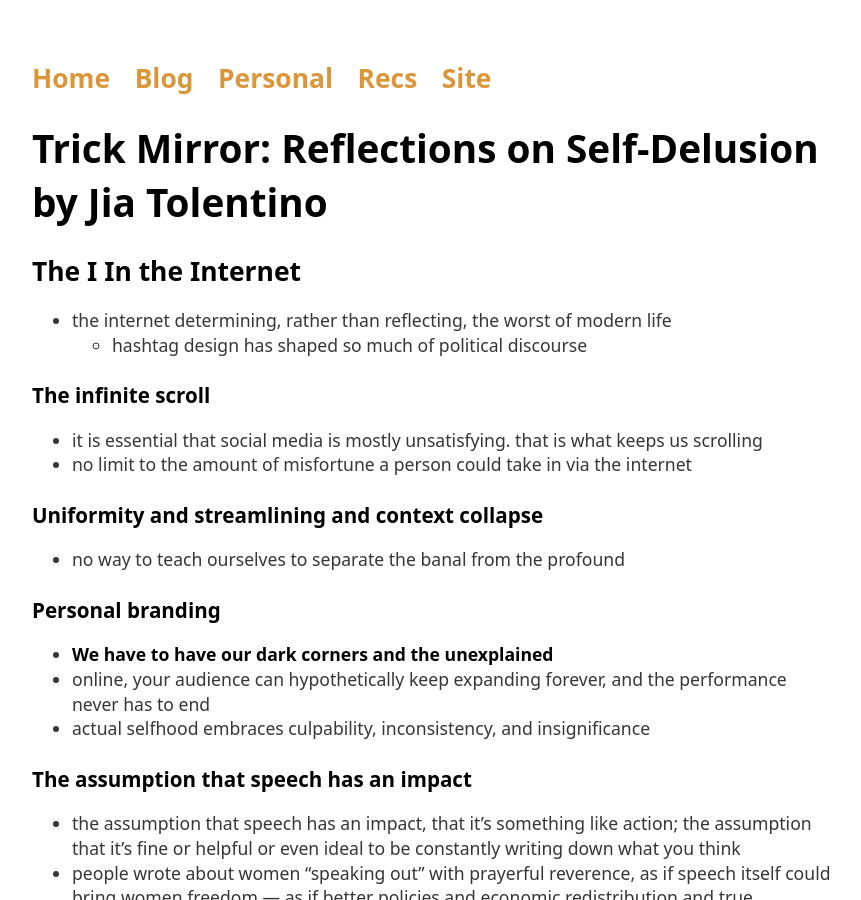
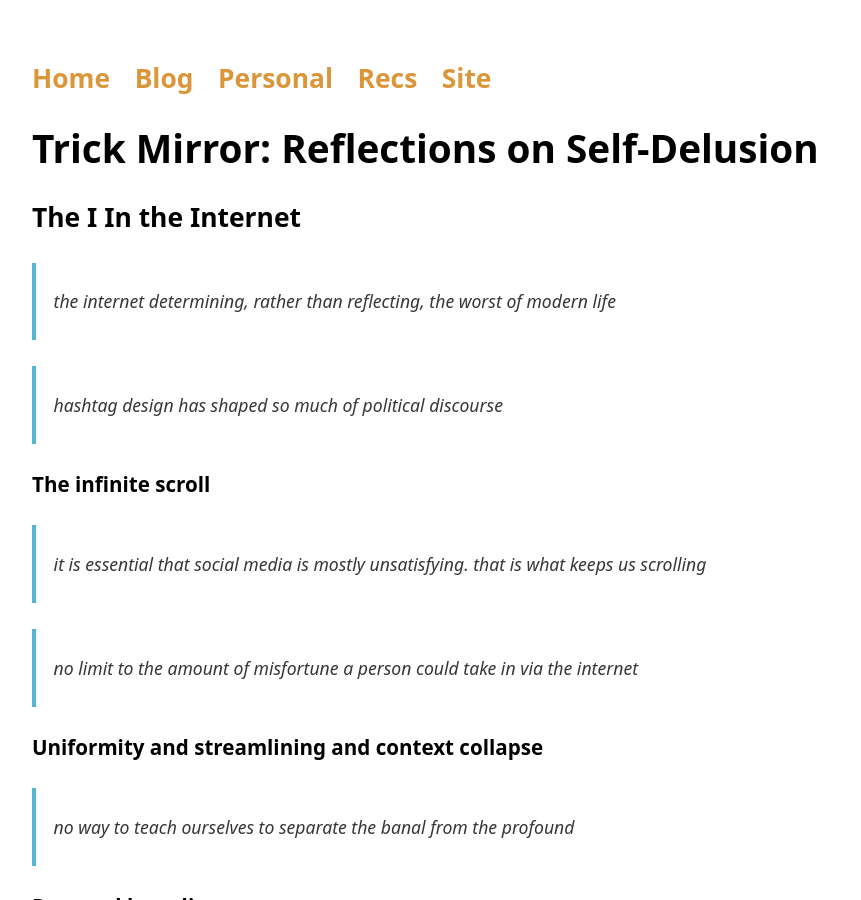
Before and after one commit to grkw/grkw.github.io, a Jekyll site: the page built from _booknotes/trick_mirror.md, in a window 1280 px wide and 900 px high. Shown: the whole window, without its empty margins (208-1069 px from the left). Built offline with Jekyll 4.4.1, drawn with Linux system fonts in a browser that asks for light colours.

Commit message:
Fix booknote urls and formatting

```diff
--- a/_booknotes/trick_mirror.md
+++ b/_booknotes/trick_mirror.md
@@ -1,115 +1,166 @@
 ---
 layout: booknotes
-title: "Trick Mirror: Reflections on Self-Delusion by Jia Tolentino"
+title: "Trick Mirror: Reflections on Self-Delusion"
+author: "Jia Tolentino"
 ---
 
 ## The I In the Internet
 
-- the internet determining, rather than reflecting, the worst of modern life
-  - hashtag design has shaped so much of political discourse
+> the internet determining, rather than reflecting, the worst of modern life
+
+> hashtag design has shaped so much of political discourse
 
 ### The infinite scroll
 
-- it is essential that social media is mostly unsatisfying. that is what keeps us scrolling
-- no limit to the amount of misfortune a person could take in via the internet
+> it is essential that social media is mostly unsatisfying. that is what keeps us scrolling
+
+> no limit to the amount of misfortune a person could take in via the internet
 
 ### Uniformity and streamlining and context collapse
 
-- no way to teach ourselves to separate the banal from the profound
+> no way to teach ourselves to separate the banal from the profound
 
 ### Personal branding
 
-- **We have to have our dark corners and the unexplained**
-- online, your audience can hypothetically keep expanding forever, and the performance never has to end
-- actual selfhood embraces culpability, inconsistency, and insignificance
+> **We have to have our dark corners and the unexplained**
+
+> online, your audience can hypothetically keep expanding forever, and the performance never has to end
+
+> actual selfhood embraces culpability, inconsistency, and insignificance
 
 ### The assumption that speech has an impact
 
-- the assumption that speech has an impact, that it's something like action; the assumption that it's fine or helpful or even ideal to be constantly writing down what you think
-- people wrote about women "speaking out" with prayerful reverence, as if speech itself could bring women freedom — as if better policies and economic redistribution and true investment from men weren't necessary, too.
-- **the representation of an activity will vary in some degree from the activity itself and therefore inevitably misrepresent it**
-- both-sides arguments like this are always appealing to people who wish to seem both contrarian and intellectually superior
+> the assumption that speech has an impact, that it's something like action; the assumption that it's fine or helpful or even ideal to be constantly writing down what you think
+
+> people wrote about women "speaking out" with prayerful reverence, as if speech itself could bring women freedom — as if better policies and economic redistribution and true investment from men weren't necessary, too.
+
+> **the representation of an activity will vary in some degree from the activity itself and therefore inevitably misrepresent it**
+
+> both-sides arguments like this are always appealing to people who wish to seem both contrarian and intellectually superior
 
 ### Toxic and extremist internet communities
 
-- rather than work toward other forms of self-actualization, they established a group identity that centered on anti-woman virulence
-- credit women with a maximum of power that they did not actually possess
-- **#yesallwomen not all men have made women fearful, but yes, all women have experienced fear because of men**
-- feminist solidarity and shared vulnerability inextricable, as if we were incapable of building solidarity around anything else
+> rather than work toward other forms of self-actualization, they established a group identity that centered on anti-woman virulence
+
+> credit women with a maximum of power that they did not actually possess
+
+> **#yesallwomen not all men have made women fearful, but yes, all women have experienced fear because of men**
+
+> feminist solidarity and shared vulnerability inextricable, as if we were incapable of building solidarity around anything else
 
 ## Reality TV Me
 
-- ordinary personhood would seamlessly readjust itself around whatever within it would sell
-- **too conscious of what "Jia" would do in this situation — that I'm in danger of becoming a "character to myself"**
-- "I don't want to get famous for this bullshit. I want to get famous for writing a book."
+> ordinary personhood would seamlessly readjust itself around whatever within it would sell
+
+> **too conscious of what "Jia" would do in this situation — that I'm in danger of becoming a "character to myself"**
+
+> "I don't want to get famous for this bullshit. I want to get famous for writing a book."
 
 ## Always Be Optimizing
 
-- **the ideal woman always believes she came up with herself on her own**
-- **he needs to eat his twelve-dollar salad in ten minutes because he needs the extra time to keep functioning within the job that allows him to afford a regular twelve-dollar salad in the first place. he feels a physical need for this twelve-dollar salad as it's the most reliable and convenient way to build up a vitamin barrier against the general malfunction that comes with his salad-requiring-and-enabling job**
-- imagining beauty as a matter of hard work and entrepreneurship, the American Dream
-- the logic of beauty as an ethical ideal
-- Glossier — idealize beauty that appears to require almost no intervention
-- the default assumption is that it is politically important to designate everyone as beautiful
-- instead of trying to be more radiant for our husbands, we can now counsel one another to do all the same things but for ourselves
-- relentless self-improvement as natural, mandatory, and feminist — or just, without question, the best way to live
-- "enclothed cognition" clothes that come with cultural scripts can actually alter cognitive functions
-- the best way to instill a cultural value is to eroticize it
-- we pay too much for the things we think are precious, but we also start to believe things are precious if someone makes us pay too much
-- there are rewards for succeeding under capitalism and patriarchy
-- **we have not "optimized" our wages, our childcare system, our political representation**
-- it's possible if we want it. but what do we want?
+> **the ideal woman always believes she came up with herself on her own** >**he needs to eat his twelve-dollar salad in ten minutes because he needs the extra time to keep functioning within the job that allows him to afford a regular twelve-dollar salad in the first place. he feels a physical need for this twelve-dollar salad as it's the most reliable and convenient way to build up a vitamin barrier against the general malfunction that comes with his salad-requiring-and-enabling job**
+
+> imagining beauty as a matter of hard work and entrepreneurship, the American Dream
+
+> the logic of beauty as an ethical ideal
+
+> Glossier — idealize beauty that appears to require almost no intervention
+
+> the default assumption is that it is politically important to designate everyone as beautiful
+
+> instead of trying to be more radiant for our husbands, we can now counsel one another to do all the same things but for ourselves
+
+> relentless self-improvement as natural, mandatory, and feminist — or just, without question, the best way to live
+
+> "enclothed cognition" clothes that come with cultural scripts can actually alter cognitive functions
+
+> the best way to instill a cultural value is to eroticize it
+
+> we pay too much for the things we think are precious, but we also start to believe things are precious if someone makes us pay too much
+
+> there are rewards for succeeding under capitalism and patriarchy
+
+> **we have not "optimized" our wages, our childcare system, our political representation**
+
+> it's possible if we want it. but what do we want?
 
 ## Pure Heroines
 
-- stories are episodic rather than accumulative, and so sadness and fear are rooms to be passed through, existing alongside mishap and indulgence and joy
-- a wedding signifies the end of individual desire
-- their desires evolve to fit their life
-- because the girls are not allowed to socialize, the boys observe them not as peers but as dolls in a display case — The Virgin Suicides
-- just because the question can be answered doesn't mean that I ought to answer it, or that it ought to be asked. the interviewer's question presumed that women should have children, and that a woman's reproductive activities were naturally public business. more fundamentally, the question assumed that there was only one proper way for a woman to live."
-- heroes are mostly unhappy for existential reasons; heroines suffer for social reasons, because of male power
+> stories are episodic rather than accumulative, and so sadness and fear are rooms to be passed through, existing alongside mishap and indulgence and joy
+
+> a wedding signifies the end of individual desire
+
+> their desires evolve to fit their life
+
+> because the girls are not allowed to socialize, the boys observe them not as peers but as dolls in a display case — The Virgin Suicides
+
+> just because the question can be answered doesn't mean that I ought to answer it, or that it ought to be asked. the interviewer's question presumed that women should have children, and that a woman's reproductive activities were naturally public business. more fundamentally, the question assumed that there was only one proper way for a woman to live."
+
+> heroes are mostly unhappy for existential reasons; heroines suffer for social reasons, because of male power
 
 ## Ecstasy
 
-- it's hard to draw the line between taking pleasure in God's purpose and aligning God's purpose with what I take pleasure in
+> it's hard to draw the line between taking pleasure in God's purpose and aligning God's purpose with what I take pleasure in
 
 ## The Story of a Generation in Seven Scams
 
-- the basic idea here is that photogenic personal confidence is the key to unlocking the riches of the world
-- a feminism that prioritizes the individual will always, at its core, be at odds with a feminism that prioritizes the collective
-- **whenever women and minorities are allowed to be their own Bezos, it will hardly be a victory for anyone at all**
+> the basic idea here is that photogenic personal confidence is the key to unlocking the riches of the world
+
+> a feminism that prioritizes the individual will always, at its core, be at odds with a feminism that prioritizes the collective
+
+> **whenever women and minorities are allowed to be their own Bezos, it will hardly be a victory for anyone at all**
 
 ## We Come from Old Virginia
 
-- would have cast doubts upon my masculinity
-- institutions, by definition, are not natural or primal. they are _not_ just what happens when you let boys be boys. they are created and sustained for a reason. they do work.
+> would have cast doubts upon my masculinity
+
+> institutions, by definition, are not natural or primal. they are _not_ just what happens when you let boys be boys. they are created and sustained for a reason. they do work.
 
 ## The Cult of the Difficult Woman
 
-- "feminist coverage" = fair coverage
-- the line between valuing a woman in the face of mistreatment and valuing her because of that mistreatment is blurring, if it's possible to praise a woman specifically because she is criticized
-- **to argue against an ideology, you have to acknowledge and articulate it**
-- their success is forever refracted through those obstacles
-- a displeasure at the lack of unruliness, at the disappointment of watching women adhere to the most predictable guidelines of what a woman should be
-- **the freedom I want is located in a world where we wouldn't _need_ to love women**
-- where female difficulty now seems perverse, the refusal of difficulty now seems perverse
+> "feminist coverage" = fair coverage
+
+> the line between valuing a woman in the face of mistreatment and valuing her because of that mistreatment is blurring, if it's possible to praise a woman specifically because she is criticized
+
+> **to argue against an ideology, you have to acknowledge and articulate it**
+
+> their success is forever refracted through those obstacles
+
+> a displeasure at the lack of unruliness, at the disappointment of watching women adhere to the most predictable guidelines of what a woman should be
+
+> **the freedom I want is located in a world where we wouldn't _need_ to love women**
+
+> where female difficulty now seems perverse, the refusal of difficulty now seems perverse
 
 ## I Thee Dread
 
-- weddings are frequently slanted as the most special day of _her_ life, if not necessarily his
-- woman lies in wait
-- she becomes less happy than she would be if she was single
-- ring to signify male ownership
-- the person who will invest most in this process is the bride to be
-- **what are we all ever doing except playing a part that fulfills a role at its appropriate time?**
-- when I curled up to him in the mornings I felt like a baby sea lion climbing on a sunlit rock
-- careers taking priority over their spouse's careers
-- we find it inappropriate for women to treat their names the way that men, by default, feel entitled to
-- **a woman is allowed to assert her independence as long as it doesn't affect anyone else**
-- like any social construct, marriage is most flexible when it is new (gay couples)
-- I wonder if women would accept the unequal diminishment of their independence without their sense of self-importance being overinflated first
-- in the end, the safest conclusions may not actually be conclusions
-- **I have always accommodated everything I wish I was opposed to**
+> weddings are frequently slanted as the most special day of _her_ life, if not necessarily his
+
+> woman lies in wait
+
+> she becomes less happy than she would be if she was single
+
+> ring to signify male ownership
+
+> the person who will invest most in this process is the bride to be
+
+> **what are we all ever doing except playing a part that fulfills a role at its appropriate time?**
+
+> when I curled up to him in the mornings I felt like a baby sea lion climbing on a sunlit rock
+
+> careers taking priority over their spouse's careers
+
+> we find it inappropriate for women to treat their names the way that men, by default, feel entitled to
+
+> **a woman is allowed to assert her independence as long as it doesn't affect anyone else**
+
+> like any social construct, marriage is most flexible when it is new (gay couples)
+
+> I wonder if women would accept the unequal diminishment of their independence without their sense of self-importance being overinflated first
+
+> in the end, the safest conclusions may not actually be conclusions
+
+> **I have always accommodated everything I wish I was opposed to**
 
 the beauty myth by naomi wolf
 
```
Also changed, not shown: _booknotes/how_to_do_nothing.md (+15 -8 lines), _booknotes/saving_time.md (+2 -1 lines), pages/recs.md (+3 -3 lines).
